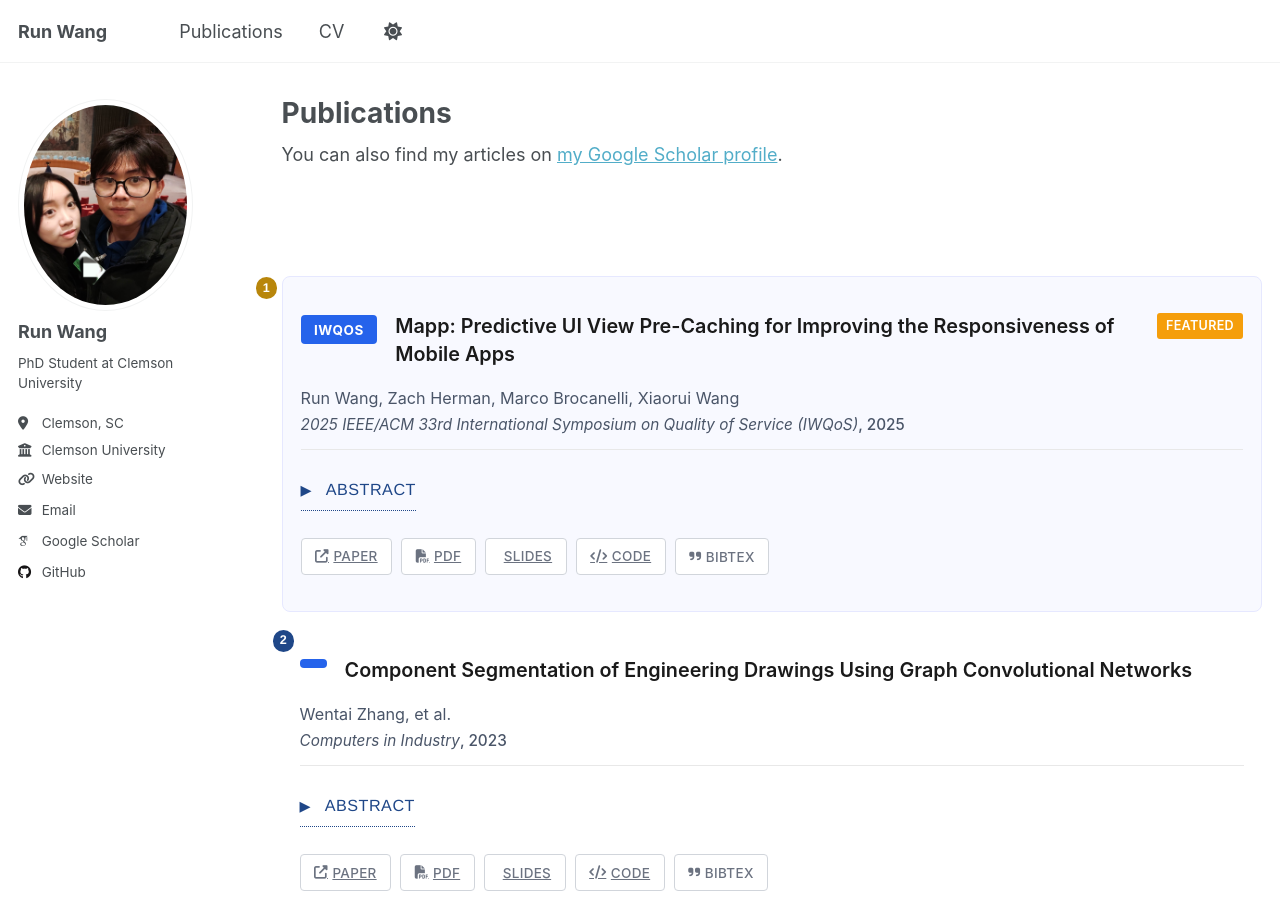
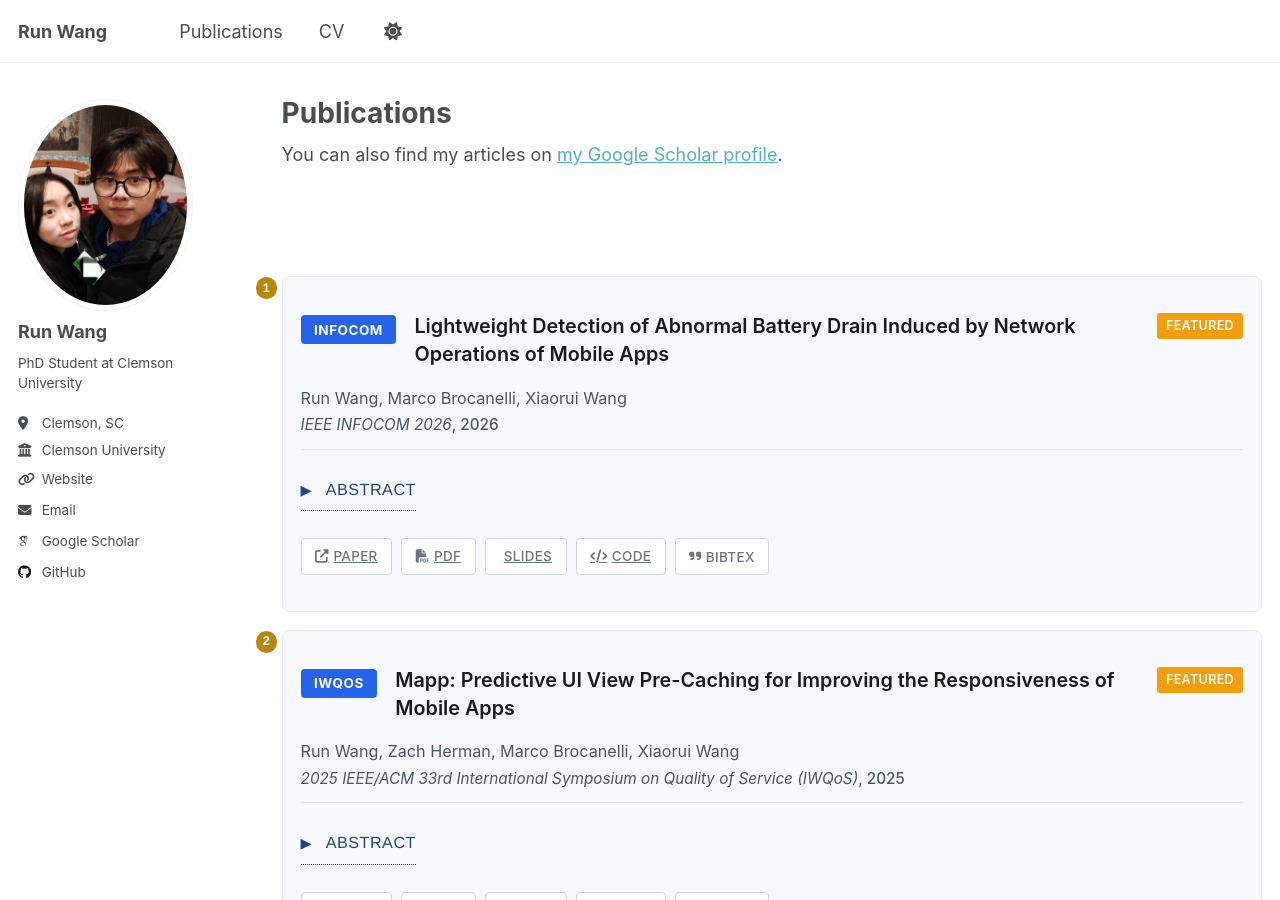
Before and after one commit to RunWang123/RunWang123.github.io, a Jekyll site: the page built from _pages/publications.html, in a window 1280 px wide and 900 px high. Built offline with Jekyll 4.4.1, drawn with Linux system fonts in a browser that asks for light colours; some web fonts are replaced.

Commit message:
update 1 paper accepted at infocom

```diff
--- a/_data/publications.json
+++ b/_data/publications.json
@@ -1,5 +1,37 @@
 {
     "publications": [
+        {
+            "id": "infocom-2026",
+            "title": "Lightweight Detection of Abnormal Battery Drain Induced by Network Operations of Mobile Apps",
+            "authors": "Run Wang, Marco Brocanelli, Xiaorui Wang",
+            "venue": "IEEE INFOCOM 2026",
+            "venue_short": "INFOCOM",
+            "proceedings": "Proceedings of IEEE INFOCOM 2026",
+            "date": "2026",
+            "year": "2026",
+            "month": "",
+            "type": "conference",
+            "status": "accepted",
+            "url": "",
+            "doi": "",
+            "address": "",
+            "pages": "",
+            "pdf_url": "",
+            "slides_url": "",
+            "code_url": "",
+            "bibtex_key": "wang2026battery",
+            "abstract": "",
+            "keywords": [
+                "battery drain",
+                "network operations",
+                "mobile applications",
+                "anomaly detection"
+            ],
+            "featured": true,
+            "award": "",
+            "note": "Accepted",
+            "citation": ""
+        },
         {
             "id": "mapp-2025",
             "title": "Mapp: Predictive UI View Pre-Caching for Improving the Responsiveness of Mobile Apps",
```
